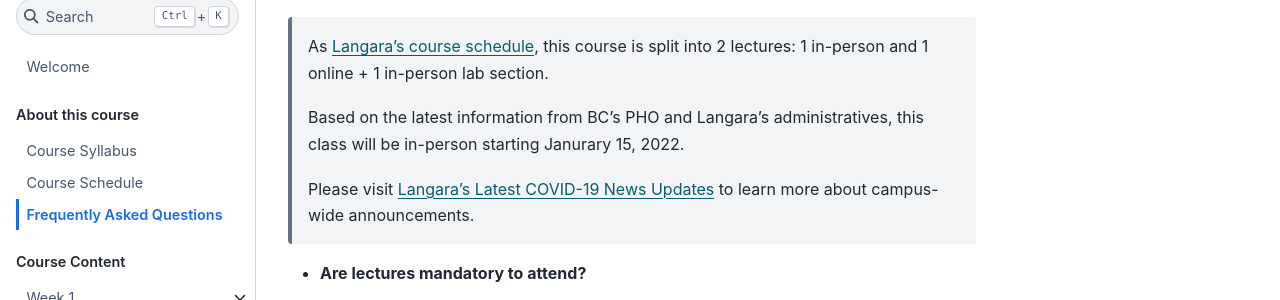
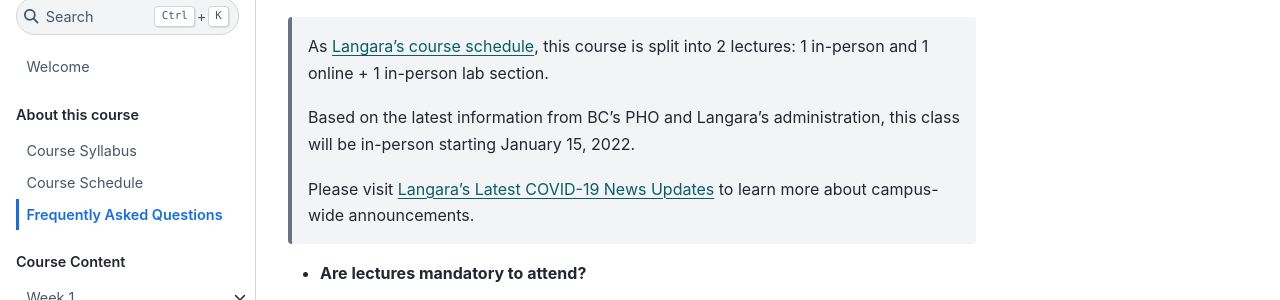
Before and after one commit to Parsa-Rajabi/cpsc-2350-spring-2022, a Jupyter Book: the page built from about/faq.md, in a window 1280 px wide and 1135 px high. Shown: the part 160-460 px from the top of the window. Built offline with Jupyter Book 1.0.4 settings and Sphinx 7.4.7 and the Sphinx Book theme 1.1.4, drawn with Linux system fonts in a browser that asks for light colours; pages that are not in the unit, such as notebooks, are missing from menus.

Commit message:
Fixed typo on FAQ

```diff
--- a/about/faq.md
+++ b/about/faq.md
@@ -5,7 +5,7 @@ Frequently Asked Questions
 
 > As [Langara's course schedule](http://swing.langara.bc.ca/prod/hzgkfcls.P_GetCrseBySubj?term=202210&subj=CPSC), this course is split into 2 lectures: 1 in-person and 1 online + 1 in-person lab section.
 >
-> Based on the latest information from BC's PHO and Langara's administratives, this class will be in-person starting Janurary 15, 2022.
+> Based on the latest information from BC's PHO and Langara's administration, this class will be in-person starting January 15, 2022.
 >
 > Please visit [Langara's Latest COVID-19 News Updates](https://langara.ca/news-and-events/covid-19/coronavirus-news-updates/index.html) to learn more about campus-wide announcements.
 
```
